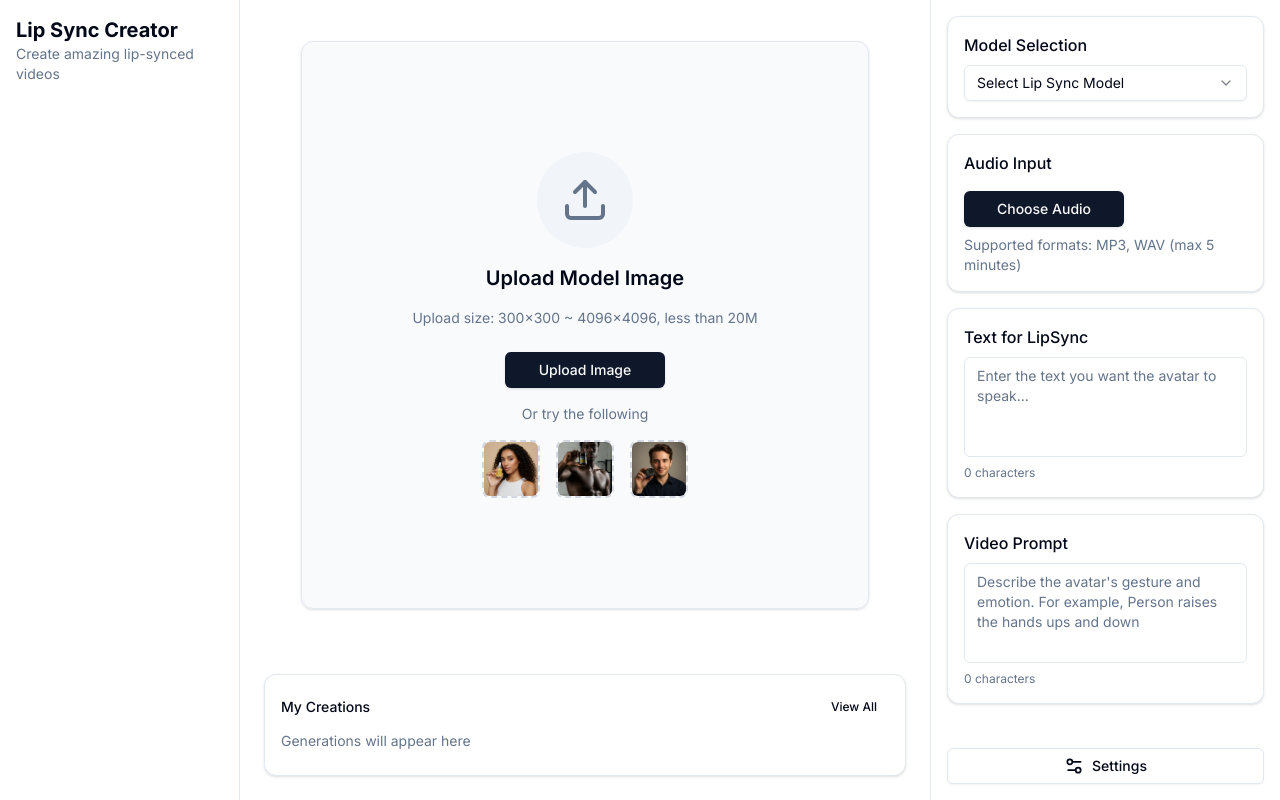
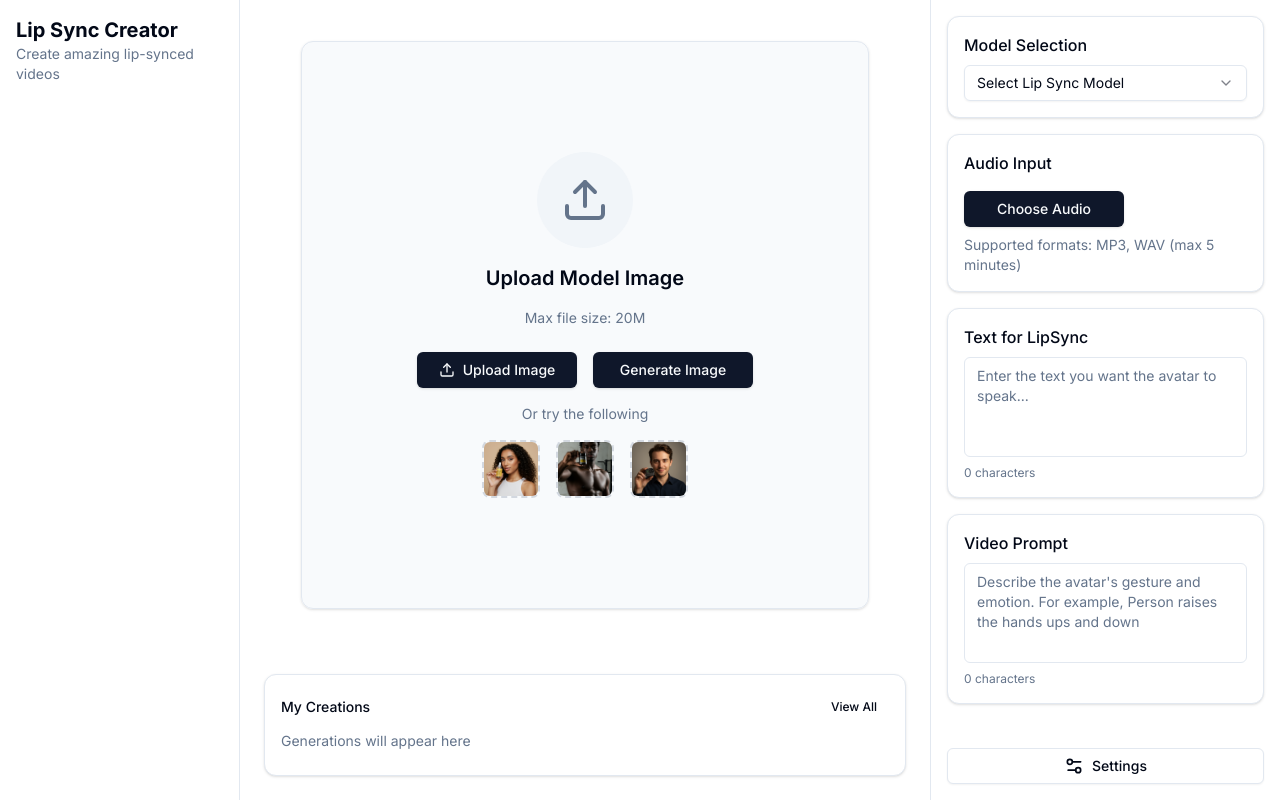
Before and after one commit to Tohed812/Lip-Sync-Advertisement, a Next.js app: page / in a window 1280 px wide. Built offline with nearby package versions, Linux system fonts and the light colour scheme.

Commit message:
feat: add Generate Image button next to Upload Image button

```diff
--- a/src/components/MainContent.tsx
+++ b/src/components/MainContent.tsx
@@ -88,22 +88,28 @@ export default function MainContent() {
 							</h3>
 							<div className="space-y-6">
 								<p className="text-sm text-muted-foreground">
-									Upload size: 300×300 ~ 4096×4096, less than
-									20M
+									Max file size: 20M
 								</p>
-								<div>
+								<div className="flex gap-4 justify-center">
 									<input
 										type="file"
+										id="image-upload"
+										className="hidden"
 										accept="image/*"
-										className="hidden"
-										id="main-image-upload"
 										onChange={handleImageUpload}
 									/>
-									<label htmlFor="main-image-upload">
-										<Button className="w-40" asChild>
-											<span>Upload Image</span>
+									<label
+										htmlFor="image-upload"
+										className="cursor-pointer"
+									>
+										<Button className="w-40">
+											<Upload className="w-4 h-4 mr-2" />
+											Upload Image
 										</Button>
 									</label>
+									<Button className="w-40">
+										Generate Image
+									</Button>
 								</div>
 							</div>
 							<div className="mt-8">
```
